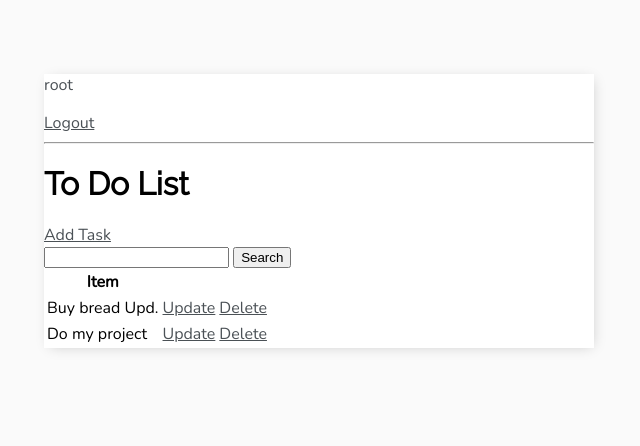
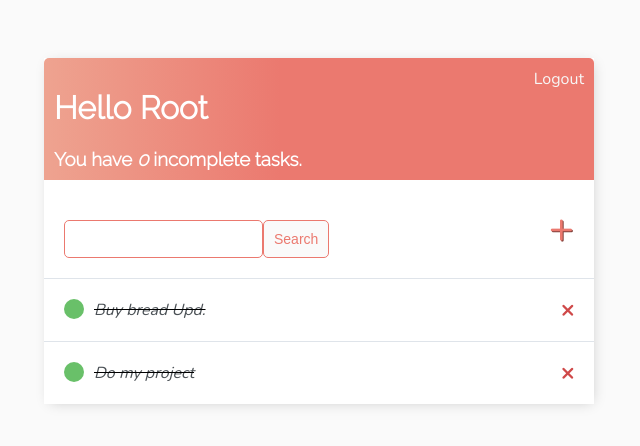
Before and after one commit to teredet/ToDo, a Django app: page / in a window 1280 px wide. Shown: the top 446 px of the page, without its empty margins (321-961 px from the left). Run offline with Django 3.2, Linux system fonts and the light colour scheme; a user stored in the database is signed in; data comes from the database, SQL or seed files in the repository; both versions use the stored data as it was after the commit.

Commit message:
Style home page

```diff
--- a/base/templates/base/main.html
+++ b/base/templates/base/main.html
@@ -7,7 +7,8 @@
         <title>ToDo</title>
         <link rel="preconnect" href="https://fonts.gstatic.com">
         <link href="https://fonts.googleapis.com/css2?family=Nunito:wght@200&display=swap" rel="stylesheet">
-        <link href="https://fonts.googleapis.com/css2?family=Raleway&display=swap" rel="stylesheet">
+        <link rel="preconnect" href="https://fonts.gstatic.com">
+        <link href="https://fonts.googleapis.com/css2?family=Raleway:wght@300&display=swap" rel="stylesheet">
 
         <style>
             body {
@@ -37,6 +38,102 @@
                 -webkit-box-shadow: 2px 2px 13px -4px rgba(0, 0, 0, 0.21);
                 box-shadow: 2px 2px 13px -4px rgba(0, 0, 0, 0.21);
             }
+
+            .header-bar {
+                display: flex;
+                justify-content: space-between;
+                color: #fff;
+                padding: 10px;
+                border-radius: 5px 5px 0 0;
+                background: linear-gradient(90deg, #EEA390 0%, #EB796F 43%, #EB796F 100%);
+            }
+
+            .header-bar a {
+                color: rgb(247, 247, 247);
+                text-decoration: none;
+            }
+
+            .task-wrapper {
+            display: flex;
+            align-items: center;
+            justify-content: space-between;
+            background-color: #fff;
+            border-top: 1px solid #dfe4ea;
+            overflow: hidden;
+            }
+
+            .task-title {
+                display: flex;
+                padding: 20px;
+            }
+
+            .task-title a {
+                text-decoration: none;
+                color: #4b5156;
+                margin-left: 10px;
+            }
+
+            .task-complete-icon {
+                height: 20px;
+                width: 20px;
+                background-color: rgb(105, 192, 105);
+                border-radius: 50%;
+            }
+
+            .task-incomplete-icon {
+                height: 20px;
+                width: 20px;
+                background-color: rgb(218, 218, 218);
+                border-radius: 50%;
+            }
+
+            .delete-link {
+                text-decoration: none;
+                font-weight: 900;
+                color: #cf4949;
+                font-size: 22px;
+                line-height: 0;
+                padding: 20px 20px;
+            }
+
+            #add-link {
+                color: #EB796F;
+                text-decoration: none;
+                font-size: 42px;
+                text-shadow: 1px 1px #81413b;
+            }
+
+            #search-add-wrapper {
+                display: flex;
+                justify-content: space-between;
+                align-items: center;
+                padding: 20px;
+            }
+
+            input[type=text],
+            input[type=password],
+            textarea {
+                border: 1px solid #EB796F;
+                border-radius: 5px;
+                padding: 10px;
+                width: 90%;
+            }
+
+            label {
+                padding-top: 10px !important;
+                display: block;
+            }
+
+            .button {
+                border: 1px solid #EB796F;
+                background-color: #FAFAFA;
+                color: #EB796F;
+                padding: 10px;
+                font-size: 14px;
+                border-radius: 5px;
+                cursor: pointer;
+                text-decoration: none;
+            }
         </style>
 
     </head>
--- a/base/templates/base/task_list.html
+++ b/base/templates/base/task_list.html
@@ -2,39 +2,52 @@
 {% block content %}
 
 
-{% if request.user.is_authenticated %}
-    <p>{{ request.user }}</p>
+<div class="header-bar">
+    <div>
+        <h1>Hello {{ request.user|title }}</h1>
+        <h3 style="margin:0">You have <i>{{ count }} </i> incomplete task{{ count|pluralize:'s' }}.</h3>
+    </div>
+
+    {% if request.user.is_authenticated %}
     <a href="{% url 'logout' %}">Logout</a>
-{% else %}
-<a href="{% url 'login' %}">Login</a>
-{% endif %}
+    {% else %}
+    <a href="{% url 'login' %}">Login</a>
+    {% endif %}
+</div>
+
+<div id="search-add-wrapper">
+    <form method="GET" style="margin-top: 20px;display: flex;">
+        <input type="text" name="search-area" value="{{search_input}}">
+        <input class="button" type="submit" value="Search">
+    </form>
+
+    <a id="add-link" href="{%url 'create-task' %}">&#x2b;</a>
+</div>
 
 
-<hr>
-<h1>To Do List</h1>
 
-<a href="{%url 'create-task' %}">Add Task</a>
+<div class="task-items-wrapper">
+    {% for task in tasks %}
+    <div class="task-wrapper">
+        {% if task.complete %}
+        <div class="task-title">
+            <div class="task-complete-icon"></div>
+            <i><s><a href="{% url 'update-task' task.id %}">{{ task }}</a></s></i>
+        </div>
 
-<form method="GET">
-    <input type="text" name="search-area" value="{{search_input}}">
-    <input type="submit" value="Search">
-</form>
+        {% else %}
+        <div class="task-title">
+            <div class="task-incomplete-icon"></div>
+            <a href="{% url 'update-task' task.id %}">{{ task }}</a>
+        </div>
 
+        {% endif %}
+        <a class="delete-link" href="{% url 'delete-task' task.id %}">&#215;</a>
+    </div>
 
-<table>
-    <tr>
-        <th>Item</th>
-        <th></th>
-    </tr>
-    {% for task in tasks %}
-    <tr>
-        <td>{{ task.title }}</td>
-        <td><a href="{% url 'update-task' task.id %}">Update</a></td>
-        <td><a href="{% url 'delete-task' task.id %}">Delete</a></td>
-    </tr>
     {% empty %}
     <h3> No items in list</h3>
     {% endfor %}
-</table>
+</div>
 
 {% endblock content %}
```
Also changed, not shown: db.sqlite3.
